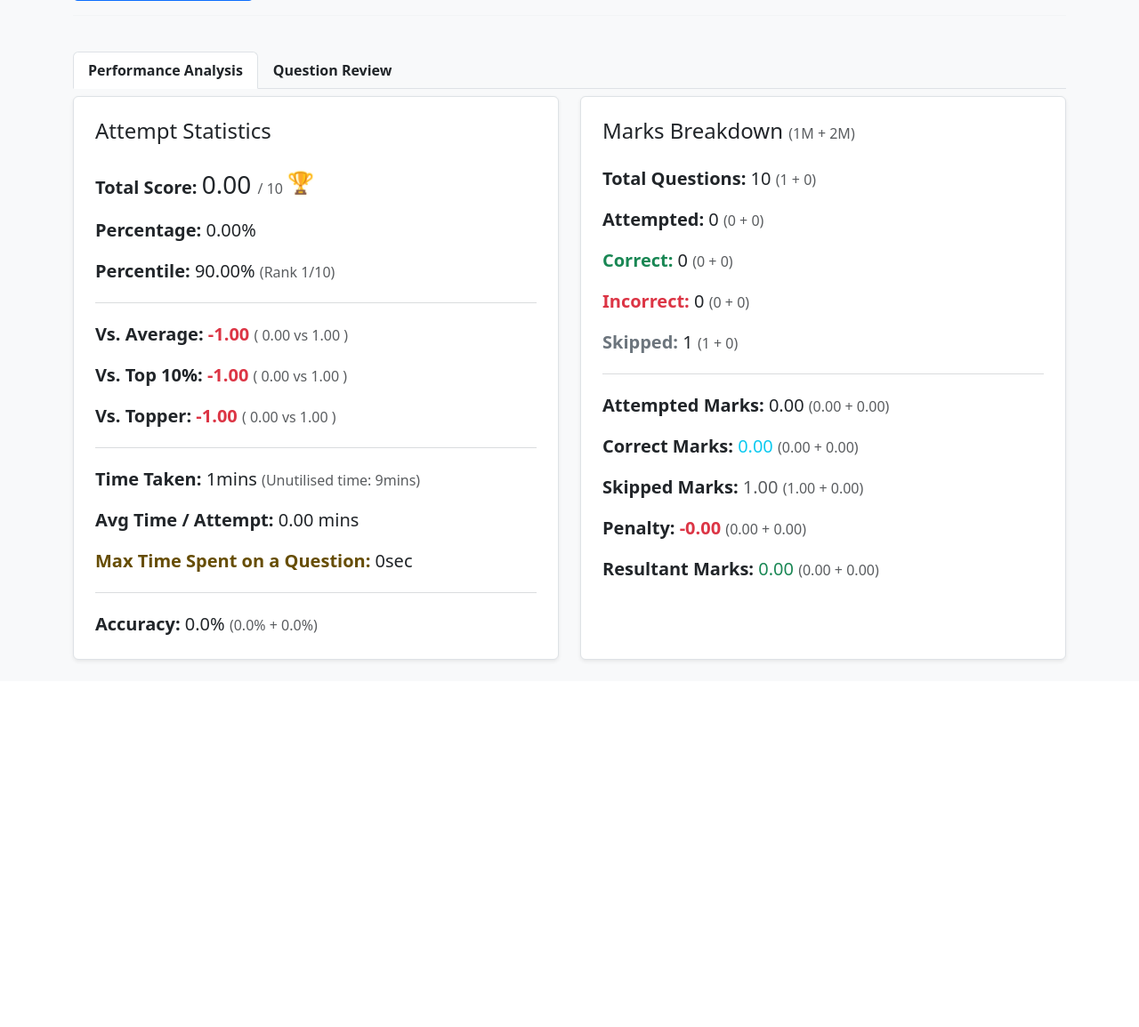
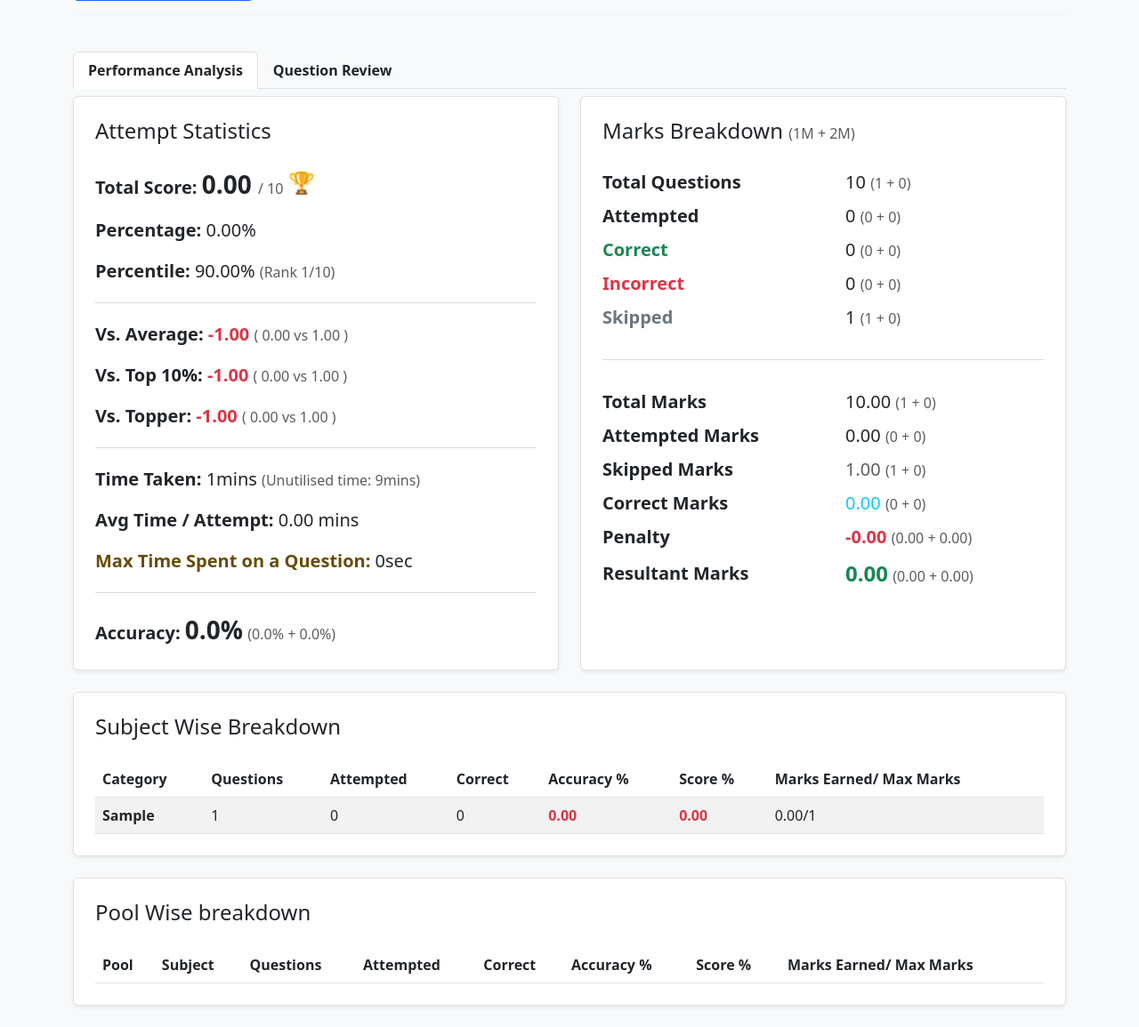
Before and after one commit to jeetavasare/gate_test_series_engine, a Django app: page /results/0/ in a window 1280 px wide. Shown: the part 264-1419 px from the top of the page at 89% size. Before the commit the page ends 1009 px from the top, so only its background shows below. Run offline with Django 5.2, Linux system fonts and the light colour scheme; a user stored in the database is signed in; tables that the repository leaves empty hold one stand-in row (values such as "Sample post").

Commit message:
Reults Page enhancement Has Subject wise and Pool wise breakdown of marks

```diff
--- a/exams/templates/exams/results_view.html
+++ b/exams/templates/exams/results_view.html
@@ -118,7 +118,7 @@ Result: {{exam.display_title}}
                     <div class="d-flex flex-column gap-3 fs-5">
                         <div>
                             <span class="fw-semibold">Total Score:</span>
-                            <span class="fs-3">{{ resultant_marks|floatformat:2 }} </span>
+                            <span class="fs-3 fw-semibold">{{ resultant_marks|floatformat:2 }} </span>
                             <span class="text-muted fs-6">/ {{ exam.total_marks|floatformat:0 }}</span>
                             {% if medal %}
                             <span class="medal" title="{{medal_title}}">{{medal}}</span>
@@ -193,7 +193,8 @@ Result: {{exam.display_title}}
                         <hr class="my-1 border-secondary">
 
                         <div>
-                            <span class="fw-semibold">Accuracy:</span> {{ perf.overall_accuracy|floatformat:1 }}%
+                            <span class="fw-semibold">Accuracy:</span>
+                            <span class="fs-3 fw-semibold">{{ perf.overall_accuracy|floatformat:1 }}%</span>
                             <span class="text-muted fs-6">
                                 (<span title="1M Accuracy">{{ perf.1m_accuracy|floatformat:1}}%</span> +
                                 <span title="2M Accuracy">{{ perf.2m_accuracy|floatformat:1}}%</span>)
@@ -209,80 +210,103 @@ Result: {{exam.display_title}}
                     <h4 class="mb-4">Marks Breakdown <span class="text-muted fs-6 fw-normal">(1M + 2M)</span></h4>
                     <div class="d-flex flex-column gap-3 fs-5">
 
-                        <div>
-                            <span class="fw-semibold">Total Questions:</span> {{ exam.total_questions }}
-                            <span class="text-muted fs-6">(<span title="1M Questions">{{ perf.1m_total_q }}</span> +
-                                <span title="2M Questions">{{ perf.2m_total_q }}</span>)</span>
-                        </div>
+                        <table class="table-borderless table-sm w-auto mb-0" style="background-color: transparent;">
+                            <tbody>
+                                <tr>
+                                    <td class="fw-semibold ps-0">Total Questions</td>
+                                    <td>
+                                        {{ exam.total_questions }}
+                                        <span class="text-muted fs-6">(<span title="1M Questions">{{ perf.1m_total_q }}</span> + <span title="2M Questions">{{ perf.2m_total_q }}</span>)</span>
+                                    </td>
+                                </tr>
 
-                        <div>
-                            <span class="fw-semibold">Attempted:</span> {{ perf.total_attempts }}
-                            <span class="text-muted fs-6">(<span title="1M Attempted">{{ perf.1m_attempts }}</span> +
-                                <span title="2M Attempted">{{ perf.2m_attempts }}</span>)</span>
-                        </div>
+                                <tr>
+                                    <td class="fw-semibold ps-0">Attempted</td>
+                                    <td>
+                                        {{ perf.total_attempts }}
+                                        <span class="text-muted fs-6">(<span title="1M Attempted">{{ perf.1m_attempts }}</span> + <span title="2M Attempted">{{ perf.2m_attempts }}</span>)</span>
+                                    </td>
+                                </tr>
 
-                        <div>
-                            <span class="fw-semibold text-success">Correct:</span> {{ perf.total_correct }}
-                            <span class="text-muted fs-6">(<span title="1M Correct">{{ perf.1m_correct }}</span> + <span
-                                    title="2M Correct">{{ perf.2m_correct }}</span>)</span>
-                        </div>
+                                <tr>
+                                    <td class="fw-semibold text-success ps-0">Correct</td>
+                                    <td>
+                                        {{ perf.total_correct }}
+                                        <span class="text-muted fs-6">(<span title="1M Correct">{{ perf.1m_correct }}</span> + <span title="2M Correct">{{ perf.2m_correct }}</span>)</span>
+                                    </td>
+                                </tr>
 
-                        <div>
-                            <span class="fw-semibold text-danger">Incorrect:</span> {{ perf.total_incorrect }}
-                            <span class="text-muted fs-6">(<span title="1M Incorrect">{{ perf.1m_incorrect }}</span> +
-                                <span title="2M Incorrect">{{ perf.2m_incorrect }}</span>)</span>
-                        </div>
+                                <tr>
+                                    <td class="fw-semibold text-danger ps-0">Incorrect</td>
+                                    <td>
+                                        {{ perf.total_incorrect }}
+                                        <span class="text-muted fs-6">(<span title="1M Incorrect">{{ perf.1m_incorrect }}</span> + <span title="2M Incorrect">{{ perf.2m_incorrect }}</span>)</span>
+                                    </td>
+                                </tr>
 
-                        <div>
-                            <span class="fw-semibold text-secondary">Skipped:</span> {{ perf.total_skipped }}
-                            <span class="text-muted fs-6">(<span title="1M Skipped">{{ perf.1m_skipped }}</span> + <span
-                                    title="2M Skipped">{{ perf.2m_skipped }}</span>)</span>
-                        </div>
+                                <tr>
+                                    <td class="fw-semibold text-secondary ps-0">Skipped</td>
+                                    <td>
+                                        {{ perf.total_skipped }}
+                                        <span class="text-muted fs-6">(<span title="1M Skipped">{{ perf.1m_skipped }}</span> + <span title="2M Skipped">{{ perf.2m_skipped }}</span>)</span>
+                                    </td>
+                                </tr>
 
-                        <hr class="my-1 border-secondary">
+                                <tr class="">
+                                    <td colspan="2" class="px-0 py-4">
+                                        <hr class="my-1 border-secondary">
+                                    </td>
+                                </tr>
 
-                        <div>
-                            <span class="fw-semibold">Attempted Marks:</span> {{ perf.total_attempted_m|floatformat:2 }}
-                            <span class="text-muted fs-6">
-                                (<span title="1M Attempted Marks">{{perf.1m_attempted_m|floatformat:2 }}</span> +
-                                <span title="2M Attempted Marks">{{perf.2m_attempted_m|floatformat:2 }}</span>)</span>
-                        </div>
+                                <tr>
+                                    <td class="fw-semibold ps-0">Total Marks</td>
+                                    <td>
+                                        {{ exam.total_marks|floatformat:2 }}
+                                        <span class="text-muted fs-6">(<span title="1M Total Marks">{{perf.1m_total_m|floatformat:0 }}</span> + <span title="2M Total Marks">{{perf.2m_total_m|floatformat:0 }}</span>)</span>
+                                    </td>
+                                </tr>
 
-                        <div>
-                            <span class="fw-semibold">Correct Marks:</span>
-                            <span class="text-info">{{perf.total_correct_m|floatformat:2 }}</span>
-                            <span class="text-muted fs-6">
-                                (<span title="1M Correct Marks">{{perf.1m_correct_m|floatformat:2 }}</span> +
-                                <span title="2M Correct Marks">{{perf.2m_correct_m|floatformat:2 }}</span>)
-                            </span>
-                        </div>
+                                <tr>
+                                    <td class="fw-semibold ps-0">Attempted Marks</td>
+                                    <td>
+                                        {{ perf.total_attempted_m|floatformat:2 }}
+                                        <span class="text-muted fs-6">(<span title="1M Attempted Marks">{{perf.1m_attempted_m|floatformat:0 }}</span> + <span title="2M Attempted Marks">{{perf.2m_attempted_m|floatformat:0 }}</span>)</span>
+                                    </td>
+                                </tr>
 
-                        <div>
-                            <span class="fw-semibold">Skipped Marks:</span>
-                            <span class="text-info text-muted">{{perf.total_skipped_m|floatformat:2 }}</span>
-                            <span class="text-muted fs-6">
-                                (<span title="1M Correct Marks">{{perf.1m_skipped_m|floatformat:2 }}</span> +
-                                <span title="2M Correct Marks">{{perf.2m_skipped_m|floatformat:2 }}</span>)
-                            </span>
-                        </div>
+                                <tr>
+                                    <td class="fw-semibold ps-0">Skipped Marks</td>
+                                    <td>
+                                        <span class="text-info text-muted">{{perf.total_skipped_m|floatformat:2 }}</span>
+                                        <span class="text-muted fs-6">(<span title="1M Skipped Marks">{{perf.1m_skipped_m|floatformat:0 }}</span> + <span title="2M Skipped Marks">{{perf.2m_skipped_m|floatformat:0 }}</span>)</span>
+                                    </td>
+                                </tr>
 
-                        <div>
-                            <span class="fw-semibold">Penalty:</span>
-                            <span class="text-danger fw-semibold">-{{ perf.total_penalty_m|floatformat:2}}</span>
-                            <span class="text-muted fs-6">
-                                (<span title="1M Penalty">{{ perf.1m_penalty_m|floatformat:2}}</span> +
-                                <span title="2M Penalty">{{ perf.2m_penalty_m|floatformat:2}}</span>)
-                            </span>
-                        </div>
+                                <tr>
+                                    <td class="fw-semibold ps-0">Correct Marks</td>
+                                    <td>
+                                        <span class="text-info">{{perf.total_correct_m|floatformat:2 }}</span>
+                                        <span class="text-muted fs-6">(<span title="1M Correct Marks">{{perf.1m_correct_m|floatformat:0 }}</span> + <span title="2M Correct Marks">{{perf.2m_correct_m|floatformat:0 }}</span>)</span>
+                                    </td>
+                                </tr>
 
-                        <div>
-                            <span class="fw-semibold">Resultant Marks:</span>
-                            <span class="text-success">{{perf.total_resultant_m|floatformat:2 }}</span>
-                            <span class="text-muted fs-6">
-                                (<span title="1M Resultant Marks">{{perf.1m_resultant_m|floatformat:2 }}</span> +
-                                <span title="2M Resultant Marks">{{perf.2m_resultant_m|floatformat:2 }}</span>)
-                            </span>
-                        </div>
+                                <tr>
+                                    <td class="fw-semibold ps-0">Penalty</td>
+                                    <td>
+                                        <span class="text-danger fw-semibold">-{{ perf.total_penalty_m|floatformat:2}}</span>
+                                        <span class="text-muted fs-6">(<span title="1M Penalty">{{ perf.1m_penalty_m|floatformat:2}}</span> + <span title="2M Penalty">{{ perf.2m_penalty_m|floatformat:2}}</span>)</span>
+                                    </td>
+                                </tr>
+
+                                <tr>
+                                    <td class="fw-semibold ps-0">Resultant Marks</td>
+                                    <td>
+                                        <span class="text-success fw-semibold fs-4">{{perf.total_resultant_m|floatformat:2 }}</span>
+                                        <span class="text-muted fs-6">(<span title="1M Resultant Marks">{{perf.1m_resultant_m|floatformat:2 }}</span> + <span title="2M Resultant Marks">{{perf.2m_resultant_m|floatformat:2 }}</span>)</span>
+                                    </td>
+                                </tr>
+                            </tbody>
+                        </table>
 
 
                     </div>
@@ -290,6 +314,67 @@ Result: {{exam.display_title}}
             </div>
         </div>
 
+        <div class="row">
+            <div class="col-12 mb-4">
+                <div class="card p-4 shadow-sm h-100">
+                    <h4 class="mb-4">Subject Wise Breakdown</h4>
+                    <table class="table table-striped table-hover align-middle mb-0 rounded-1">
+                        <thead>
+                            <td><b>Category</b></td>
+                            <td><b>Questions</b></td>
+                            <td><b>Attempted</b></td>
+                            <td><b>Correct</b></td>
+                            <td><b>Accuracy %</b></td>
+                            <td><b>Score %</b></td>
+                            <td><b>Marks Earned/ Max Marks</b></td>
+                        </thead>
+                        {% for category, data in subject_wise_break_down.items %}
+                            <tr>
+                                <td class="fw-bold">{{category}}</td>
+                                <td>{{data.count}}</td>
+                                <td>{{data.total_attempts}}</td>
+                                <td>{{data.total_correct}}</td>
+                                <td class="{{data.accuracy_class}} fw-semibold">{{data.overall_accuracy|floatformat:2}}</td>
+                                <td class="{{data.score_class}} fw-semibold">{{data.score|floatformat:2}}</td>
+                                <td>{{data.marks_scored|floatformat:2}}/{{data.total_marks|floatformat:0}}</td>
+                            </tr>
+                        {% endfor %}
+                    </table>
+                </div>
+            </div>
+        </div>
+
+        <div class="row">
+            <div class="col-12 mb-4">
+                <div class="card p-4 shadow-sm h-100">
+                    <h4 class="mb-4">Pool Wise breakdown</h4>
+                        <table class="table table-striped table-hover align-middle mb-0 rounded-1">
+                            <thead>
+                                <td><b>Pool</b></td>
+                                <td><b>Subject</b></td>
+                                <td><b>Questions</b></td>
+                                <td><b>Attempted</b></td>
+                                <td><b>Correct</b></td>
+                                <td><b>Accuracy %</b></td>
+                                <td><b>Score %</b></td>
+                                <td><b>Marks Earned/ Max Marks</b></td>
+                            </thead>
+                            {% for category, data in pooled_data.items %}
+                                <tr>
+                                    <td class="fw-bold">{{category}}</td>
+                                    <td style="width: 30%;">{{data.subjects}}</td>
+                                    <td>{{data.count}}</td>
+                                    <td>{{data.total_attempts}}</td>
+                                    <td>{{data.total_correct}}</td>
+                                    <td class="{{data.accuracy_class}} fw-semibold">{{data.overall_accuracy|floatformat:2}}</td>
+                                    <td class="{{data.score_class}} fw-semibold">{{data.score|floatformat:2}}</td>
+                                    <td>{{data.marks_scored|floatformat:2}}/{{data.total_marks|floatformat:0}}</td>
+                                </tr>
+                            {% endfor %}
+                    </table>
+                </div>
+            </div>
+        </div>
 
     </div>
 
@@ -314,7 +399,11 @@ Result: {{exam.display_title}}
                 <div class="d-flex justify-content-between align-items-start mb-2">
                     <div class="d-flex gap-2 align-items-center flex-wrap">
                         <!-- <span class="oval-pill">Q{{ eq.original_order|default:forloop.counter }}</span> -->
-                        <span class="oval-pill">Q{{ forloop.counter }}</span>
+                        <span class="oval-pill">
+                            <a class="text-decoration-none text-reset" href="{% url 'view_question' eq.question_id %}">
+                                Q{{ forloop.counter }}
+                            </a>
+                        </span>
                         <span class="pill-small custom-bg-dark fs-6">{{ eq.question.q_type }}</span>
                         <span class="pill-small custom-bg-dark fs-6">Award: {{ eq.question.marks_award }}</span>
                         <span class="pill-small custom-bg-dark fs-6">
@@ -322,7 +411,7 @@ Result: {{exam.display_title}}
                         <span class="pill-small custom-bg-dark fs-6">{{ eq.question.category }}</span>
                     </div>
 
-                    <button class="btn btn-sm btn-outline-secondary copy-btn" title="Copy question text"
+                    <button class="btn btn-sm btn-outline-secondary copy-btn" title="Copy question text" data-user-answer="{{eq.user_ans}}"
                         data-qid="{{ eq.question.q_id }}">📄</button>
                 </div>
                 {% if eq.accuracy_percent %}
@@ -348,7 +437,7 @@ Result: {{exam.display_title}}
                         Status: {{ eq.ans_status }}
                     </div>
                     <div class="pill-small custom-bg-dark">
-                        Time: {{ eq.formtted_time_taken }}
+                        Time: <span class="{{eq.time_taken_class}}">{{ eq.formatted_time_taken }}</span>
                     </div>
                     <div>
                         <a target="_blank" class="btn-custom pill-small"
--- a/exams/views.py
+++ b/exams/views.py
@@ -3,14 +3,16 @@ from django.contrib.auth import authenticate, login, logout
 from django.contrib.auth.decorators import login_required
 from django.contrib.admin.views.decorators import staff_member_required
 from .test_series_parser import process_package_upload
-from .models import TestPackage, Exam, User, Question, Attempt
+from .models import TestPackage, Exam, User, Question, Attempt, ExamQuestion
 import re
 from django.conf import settings
-from .helper import time_mins_to_hour_mins, calculate_attempt_performance
+from .helper import time_mins_to_hour_mins, calculate_attempt_performance, replace_question_image_link
 from .attempt_parser import process_attempts_upload
 from django.http import JsonResponse, HttpResponseNotFound
 import json
 from django.shortcuts import get_object_or_404
+from .config import *
+from django.db.models import Prefetch
 
 def login_view(request):
     if request.user.is_authenticated:
@@ -280,7 +282,7 @@ def results_view(request, attempt_id):
                 eq.question.question_html
             )
 
-    perf, sections, total_marks_obtained = calculate_attempt_performance(exam, attempt, exam_questions, user_responses)
+    perf, sections, total_marks_obtained, subject_wise_break_down, pooled_data = calculate_attempt_performance(exam, attempt, exam_questions, user_responses)
 
     time_unutilised_mins = exam.duration_mins - (attempt.time_taken_mins or 0)
     try:
@@ -294,7 +296,7 @@ def results_view(request, attempt_id):
     medal_title = ''
     if perf['percentile'] >= 90:
         medal = '🏆'
-        medal_title = "ACE"
+        medal_title = "ACE - Enter top 10%"
     if total_marks_obtained > (exam.highest_marks or 0):
         medal = '🥇 🏆'
         medal_title = "CONQUEROR"
@@ -309,7 +311,9 @@ def results_view(request, attempt_id):
         'perf': perf,
         'time_unutilised_mins': time_unutilised_mins,
         'medal': medal,
-        'medal_title': medal_title
+        'medal_title': medal_title,
+        'subject_wise_break_down' : subject_wise_break_down,
+        'pooled_data': pooled_data
     }
 
     return render(request, 'exams/results_view.html', context)
```
Also changed, not shown: exams/config.py (added, +106 -0 lines), exams/helper.py (+135 -6 lines).
